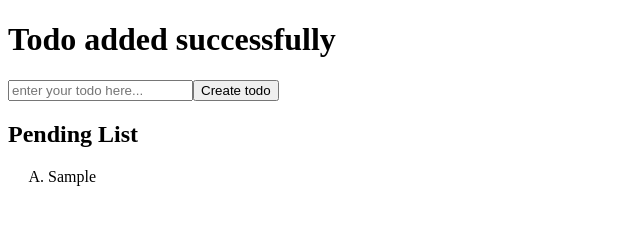
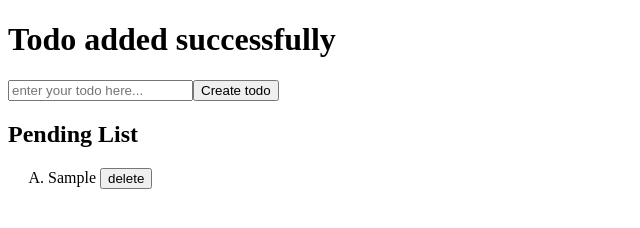
Before and after one commit to leadiville/Vue_practice, a plain HTML site: page index.html in a window 1280 px wide. Both pictures are taken after typing "Sample" into the empty fields and a click on the button "Create todo". Shown: the whole page, without its empty margins (0-640 px from the left). Drawn offline with nearby package versions, Linux system fonts and the light colour scheme.

Commit message:
feat(delete): add delete button and functionality

```diff
--- a/index.html
+++ b/index.html
@@ -25,7 +25,12 @@
       <article>
         <h2>Pending List</h2>
         <ol type="A">
-          <li v-for="eachTodo in todoArray" :key="eachTodo">{{eachTodo}}</li>
+          <li v-for="(eachTodo, eachInx) in todoArray" :key="eachInx">
+            <span>
+              {{eachTodo}}
+              <button @click="deleteTodo(eachInx)">delete</button>
+            </span>
+          </li>
         </ol>
       </article>
     </div>
@@ -50,6 +55,11 @@
             }
             this.todo = "";
           },
+          deleteTodo(todoInx) {
+            console.log(todoInx, "has been deleted");
+            this.todoArray.splice(todoInx, 1);
+            this.notification = "Todo deleted successfully";
+          },
         },
       }).mount("#app");
     </script>
```
